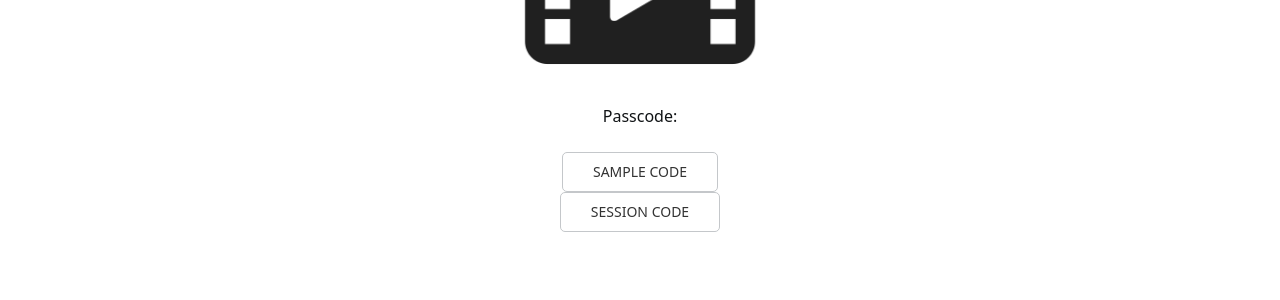
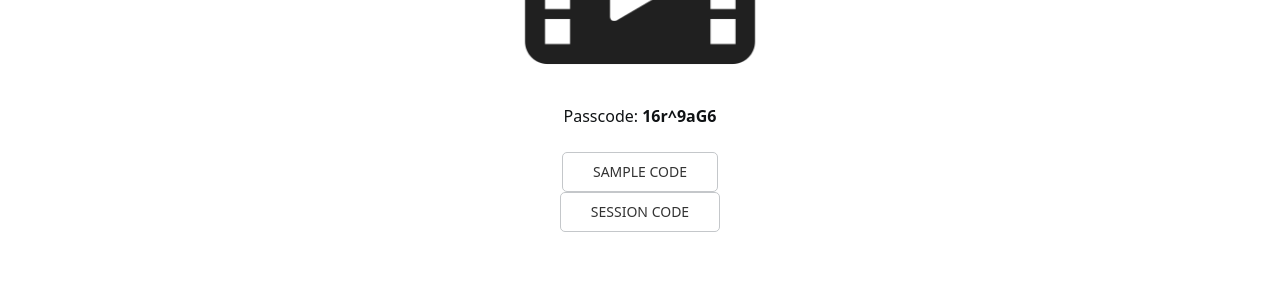
Before and after one commit to Watts-College/paf-514-template, a Jekyll site: the page built from review.md, in a window 1280 px wide and 900 px high, scrolled down 1774 px. Shown: the part 155-455 px from the top of the window. Built offline with Jekyll 4.4.1, drawn with Linux system fonts in a browser that asks for light colours; nearby versions of some CDN libraries; a script bundle is joined from its source files by our own code; library files that are not in the unit come from our copies; a style sheet for code colours, icons or effects is not loaded.

Commit message:
Update review.md

```diff
--- a/review.md
+++ b/review.md
@@ -14,10 +14,10 @@
   session-code: 'week-01-control-structures-v3.Rhistory'
 - week2:
   date:  'Mon Aug 28th'
-  video: ''
-  password: ''
+  video: 'https://asu.zoom.us/rec/share/Lmn2-l_T3N57d8W_FbAlvua26pmqMvWHHKbNjpucMn3Q0E8HnSxMTQCmxJbIM3N5.RcsR6UseFDyauG5T'
+  password: '16r^9aG6'
   sample-code: 'week-02-loops.R'
-  session-code: ''
+  session-code: 'week-02-loops.Rhistory'
 - week3:
   date:  'Mon Sept 4th'
   video: ''
```
